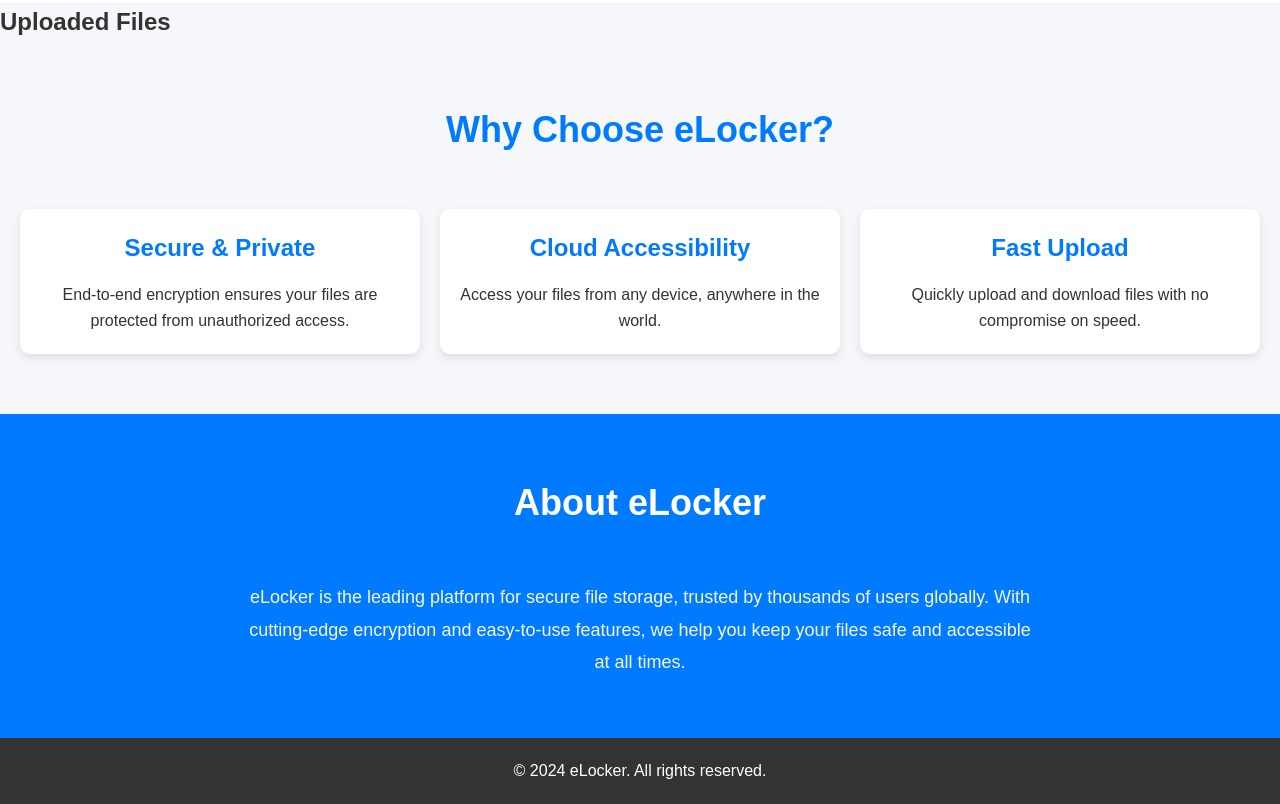
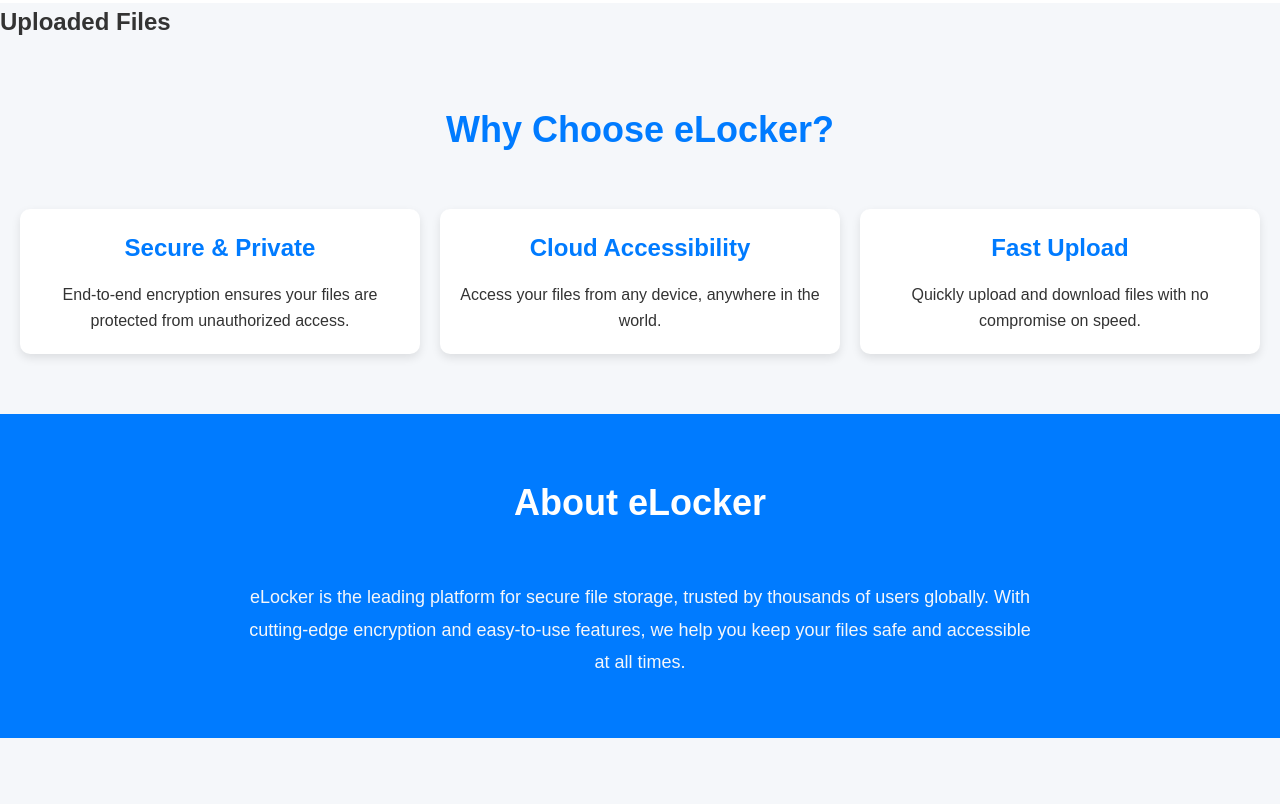
Before and after one commit to neerajsawant04/elocker, a website: page index.html in a window 1280 px wide. Shown: the part 773-1577 px from the top of the page. After the commit the page ends 1511 px from the top, so only its background shows below. Drawn offline with Linux system fonts and the light colour scheme; no server answers.

Commit message:
Update index.html

```diff
--- a/index.html
+++ b/index.html
@@ -68,9 +68,7 @@
         </section>
     </main>
 
-    <footer>
-        <p>&copy; 2024 eLocker. All rights reserved.</p>
-    </footer>
+
 
     <script>
         // Trigger file input click when label is clicked
```
